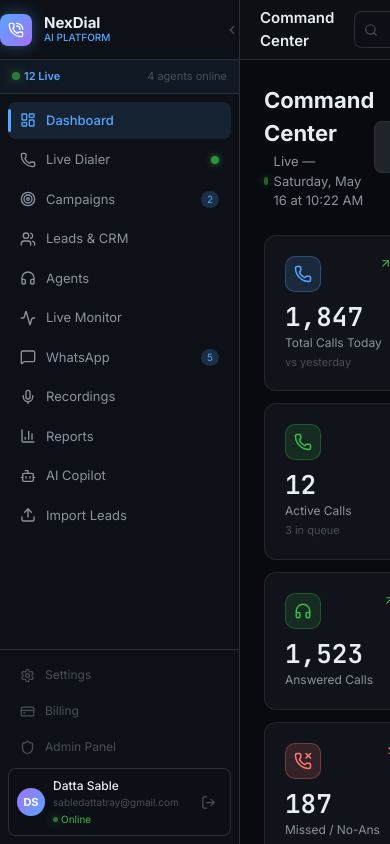
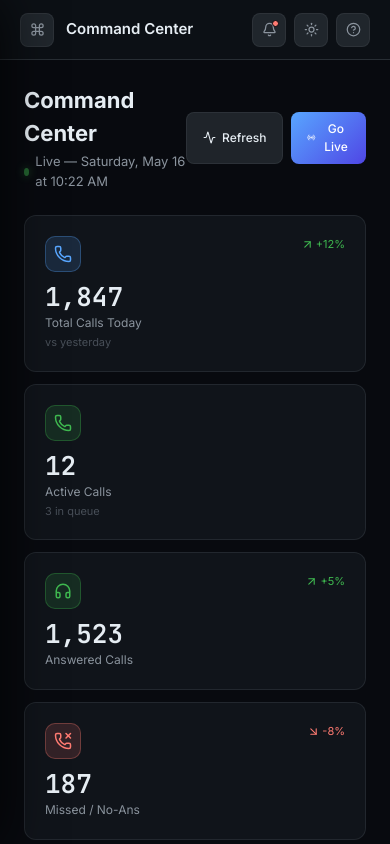
Before and after one commit to sabledattatray/Nexdial-AI, a Next.js app in the folder app/: page / in a window 390 px wide. Built offline with nearby package versions, Linux system fonts and the light colour scheme.

Commit message:
feat(ui): implement full mobile responsiveness with off-canvas sidebar drawer

```diff
--- a/app/src/app/globals.css
+++ b/app/src/app/globals.css
@@ -704,3 +704,35 @@
   background: rgba(9, 105, 218, 0.08) !important;
   border-color: var(--accent-blue) !important;
 }
+
+/* Mobile Responsiveness & Off-Canvas Drawer */
+@media (max-width: 768px) {
+  .sidebar {
+    position: fixed !important;
+    left: 0;
+    top: 0;
+    bottom: 0;
+    z-index: 50;
+    transform: translateX(-100%);
+    transition: transform 0.3s cubic-bezier(0.4, 0, 0.2, 1);
+    box-shadow: 0 0 48px rgba(0,0,0,0.8);
+  }
+  .sidebar.open {
+    transform: translateX(0) !important;
+  }
+  .table-responsive {
+    display: block;
+    width: 100%;
+    overflow-x: auto;
+    -webkit-overflow-scrolling: touch;
+  }
+  .modal-box {
+    max-width: 95vw !important;
+    padding: 16px !important;
+  }
+  .section-header {
+    flex-direction: column;
+    align-items: flex-start;
+    gap: 8px;
+  }
+}
--- a/app/src/components/Sidebar.tsx
+++ b/app/src/components/Sidebar.tsx
@@ -31,15 +31,25 @@
 ];
 
 export default function Sidebar() {
-  const { activeTab, setActiveTab, metrics, agents, logout, adminEmail, adminName } = useStore();
+  const { activeTab, setActiveTab, metrics, agents, logout, adminEmail, adminName, isSidebarOpen, closeSidebar } = useStore();
   const [collapsed, setCollapsed] = useState(false);
   const activeCalls = metrics.activeCalls;
 
   return (
+    <>
+      {/* Mobile backdrop */}
+      {isSidebarOpen && (
+        <div
+          onClick={closeSidebar}
+          style={{ position: 'fixed', inset: 0, background: 'rgba(0,0,0,0.6)', backdropFilter: 'blur(4px)', zIndex: 40 }}
+          className="md:hidden"
+        />
+      )}
+
       <motion.aside
         animate={{ width: collapsed ? 64 : 240 }}
         transition={{ duration: 0.2, ease: 'easeInOut' }}
-      className="sidebar relative flex-shrink-0"
+        className={`sidebar relative flex-shrink-0 ${isSidebarOpen ? 'open' : ''}`}
         style={{ overflow: 'hidden' }}
       >
         {/* Logo */}
@@ -96,7 +106,7 @@
           return (
             <button
               key={item.id}
-              onClick={() => setActiveTab(item.id)}
+              onClick={() => { setActiveTab(item.id); closeSidebar(); }}
               style={{
                 width: '100%', display: 'flex', alignItems: 'center', gap: 10,
                 padding: collapsed ? '10px 16px' : '9px 12px',
@@ -160,7 +170,7 @@
           return (
             <button
               key={item.id}
-              onClick={() => setActiveTab(item.id)}
+              onClick={() => { setActiveTab(item.id); closeSidebar(); }}
               style={{
                 width: '100%', display: 'flex', alignItems: 'center', gap: 10,
                 padding: '8px 12px', borderRadius: 8, border: 'none', cursor: 'pointer', marginBottom: 2,
@@ -239,5 +249,6 @@
         </div>
       </div>
     </motion.aside>
+  </>
   );
 }
--- a/app/src/components/TopBar.tsx
+++ b/app/src/components/TopBar.tsx
@@ -22,7 +22,7 @@
 };
 
 export default function TopBar() {
-  const { activeTab, metrics, theme, toggleTheme } = useStore();
+  const { activeTab, metrics, theme, toggleTheme, toggleSidebar } = useStore();
   const [showSearch, setShowSearch] = useState(false);
   const [notifications] = useState([
     { id: 1, text: '3 callbacks scheduled for next 30 min', type: 'info', time: '2m ago' },
@@ -40,6 +40,14 @@
     }}>
       {/* Left */}
       <div style={{ display: 'flex', alignItems: 'center', gap: 12 }}>
+        <button
+          onClick={toggleSidebar}
+          className="topbar-btn md:hidden"
+          style={{ display: 'flex', alignItems: 'center', justifyContent: 'center' }}
+          title="Toggle Menu"
+        >
+          <Command size={15} color="var(--text-secondary)" />
+        </button>
         <h2 style={{ fontSize: 15, fontWeight: 600, color: 'var(--text-primary)' }}>
           {PAGE_TITLES[activeTab] || 'NexDial AI'}
         </h2>
@@ -51,7 +59,7 @@
       </div>
 
       {/* Center: Search */}
-      <div style={{ flex: 1, maxWidth: 400, margin: '0 20px' }}>
+      <div className="hidden sm:block" style={{ flex: 1, maxWidth: 400, margin: '0 20px' }}>
         <div style={{ position: 'relative' }}>
           <Search size={14} style={{ position: 'absolute', left: 10, top: '50%', transform: 'translateY(-50%)', color: 'var(--text-muted)' }} />
           <input
@@ -70,7 +78,7 @@
       {/* Right */}
       <div style={{ display: 'flex', alignItems: 'center', gap: 8 }}>
         {/* Live stats */}
-        <div style={{ display: 'flex', gap: 12, padding: '4px 12px', background: 'rgba(88,166,255,0.06)', borderRadius: 8, border: '1px solid rgba(88,166,255,0.15)', fontSize: 11 }}>
+        <div className="hidden sm:flex" style={{ gap: 12, padding: '4px 12px', background: 'rgba(88,166,255,0.06)', borderRadius: 8, border: '1px solid rgba(88,166,255,0.15)', fontSize: 11 }}>
           <span style={{ color: 'var(--accent-green)' }}>● {metrics.activeCalls} live</span>
           <span style={{ color: 'var(--text-muted)' }}>·</span>
           <span style={{ color: 'var(--text-secondary)' }}>{metrics.activeAgents + metrics.busyAgents} agents</span>
--- a/app/src/lib/store.ts
+++ b/app/src/lib/store.ts
@@ -21,6 +21,9 @@
   setActiveTab: (tab: string) => void;
   theme: 'dark' | 'light';
   toggleTheme: () => void;
+  isSidebarOpen: boolean;
+  toggleSidebar: () => void;
+  closeSidebar: () => void;
 
   // Agents
   agents: Agent[];
@@ -137,6 +140,9 @@
   setActiveTab: (tab) => set({ activeTab: tab }),
   theme: 'dark',
   toggleTheme: () => set((s) => ({ theme: s.theme === 'dark' ? 'light' : 'dark' })),
+  isSidebarOpen: false,
+  toggleSidebar: () => set((s) => ({ isSidebarOpen: !s.isSidebarOpen })),
+  closeSidebar: () => set({ isSidebarOpen: false }),
 
   agents: mockAgents,
   setAgents: (agents) => set({ agents }),
```
Also changed, not shown: 2 other files (tests, documents, lock files or other folders). Lines whose indentation alone changed are shown as unchanged.
